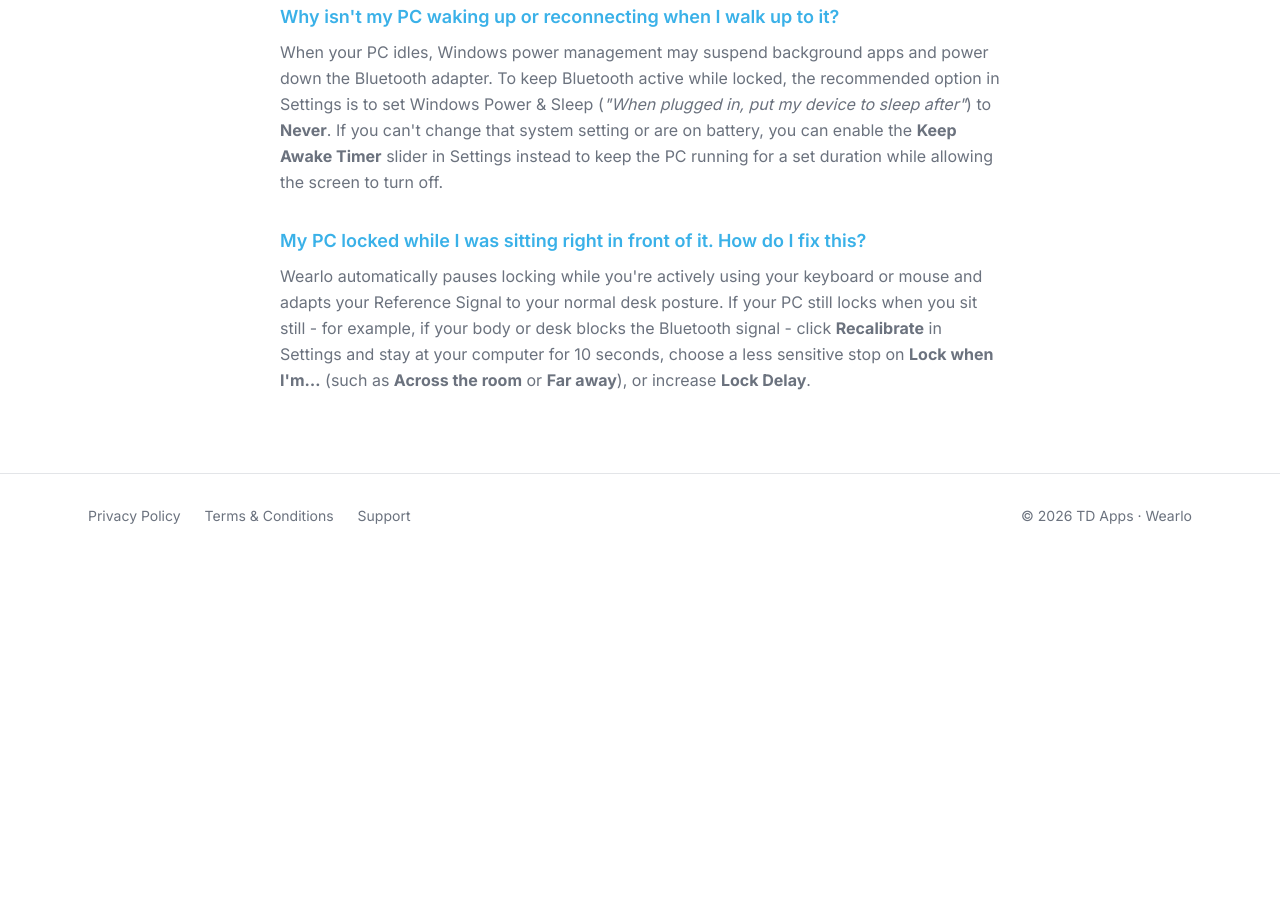
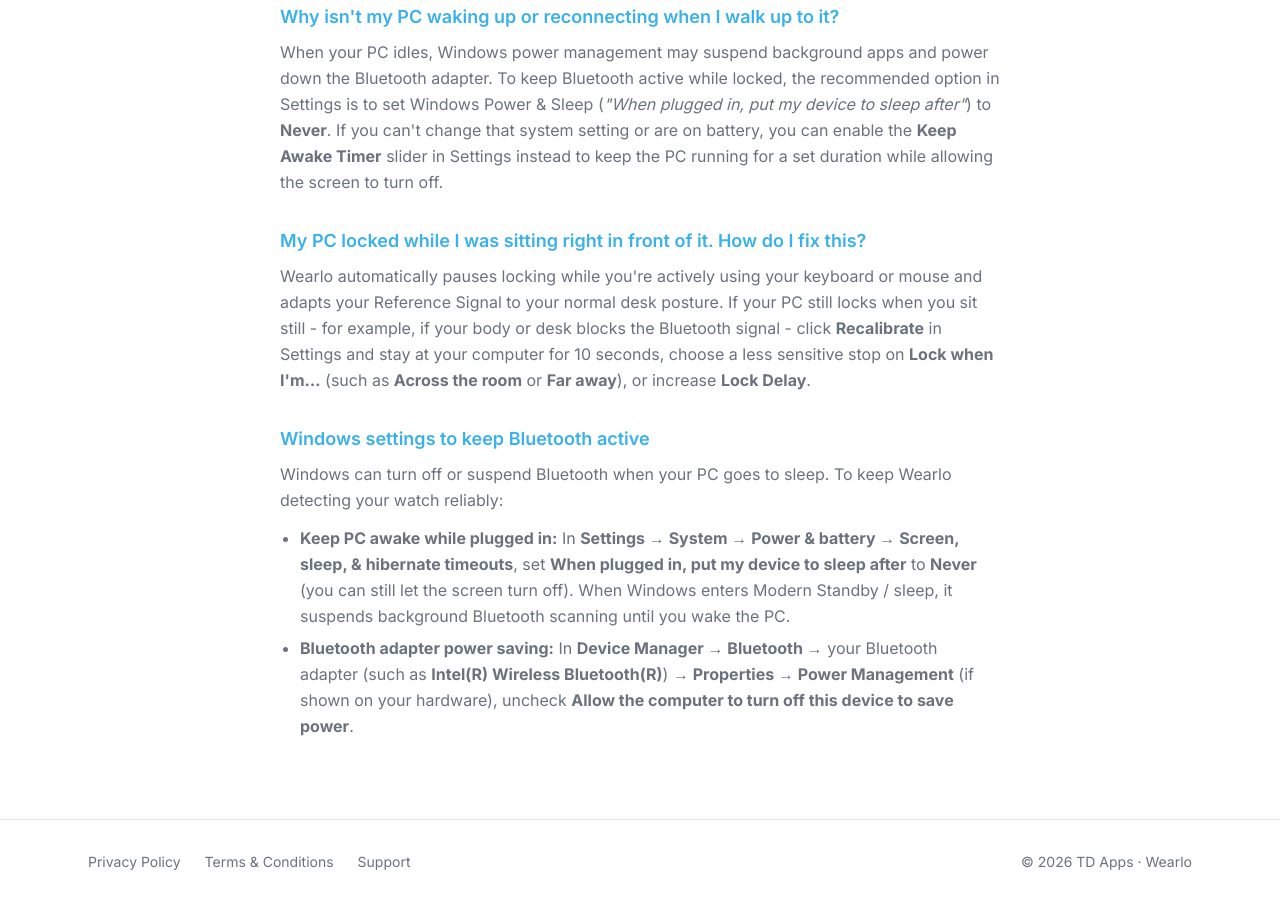
Before and after one commit to terry-brett/Wearlo-Website, a plain HTML site: page support.html in a window 1280 px wide. Shown: the part 2380-3284 px from the top of the page. Before the commit the page ends 2938 px from the top, so only its background shows below. Drawn offline with nearby package versions, Linux system fonts and the light colour scheme.

Commit message:
Update support.html

```diff
--- a/support.html
+++ b/support.html
@@ -186,6 +186,15 @@
         <div class="mb-8">
             <h3 class="text-lg font-semibold text-primary mb-2">My PC locked while I was sitting right in front of it. How do I fix this?</h3>
             <p class="text-muted-foreground leading-relaxed">Wearlo automatically pauses locking while you're actively using your keyboard or mouse and adapts your Reference Signal to your normal desk posture. If your PC still locks when you sit still - for example, if your body or desk blocks the Bluetooth signal - click <strong>Recalibrate</strong> in Settings and stay at your computer for 10 seconds, choose a less sensitive stop on <strong>Lock when I'm…</strong> (such as <strong>Across the room</strong> or <strong>Far away</strong>), or increase <strong>Lock Delay</strong>.</p>
+        </div>
+
+        <div class="mb-8">
+            <h3 class="text-lg font-semibold text-primary mb-2">Windows settings to keep Bluetooth active</h3>
+            <p class="text-muted-foreground leading-relaxed mb-3">Windows can turn off or suspend Bluetooth when your PC goes to sleep. To keep Wearlo detecting your watch reliably:</p>
+            <ul class="list-disc pl-5 space-y-1.5 text-muted-foreground leading-relaxed">
+                <li><strong>Keep PC awake while plugged in:</strong> In <strong>Settings &rarr; System &rarr; Power &amp; battery &rarr; Screen, sleep, &amp; hibernate timeouts</strong>, set <strong>When plugged in, put my device to sleep after</strong> to <strong>Never</strong> (you can still let the screen turn off). When Windows enters Modern Standby / sleep, it suspends background Bluetooth scanning until you wake the PC.</li>
+                <li><strong>Bluetooth adapter power saving:</strong> In <strong>Device Manager &rarr; Bluetooth &rarr;</strong> your Bluetooth adapter (such as <strong>Intel(R) Wireless Bluetooth(R)</strong>) <strong>&rarr; Properties &rarr; Power Management</strong> (if shown on your hardware), uncheck <strong>Allow the computer to turn off this device to save power</strong>.</li>
+            </ul>
         </div>
     </main>
 
```
